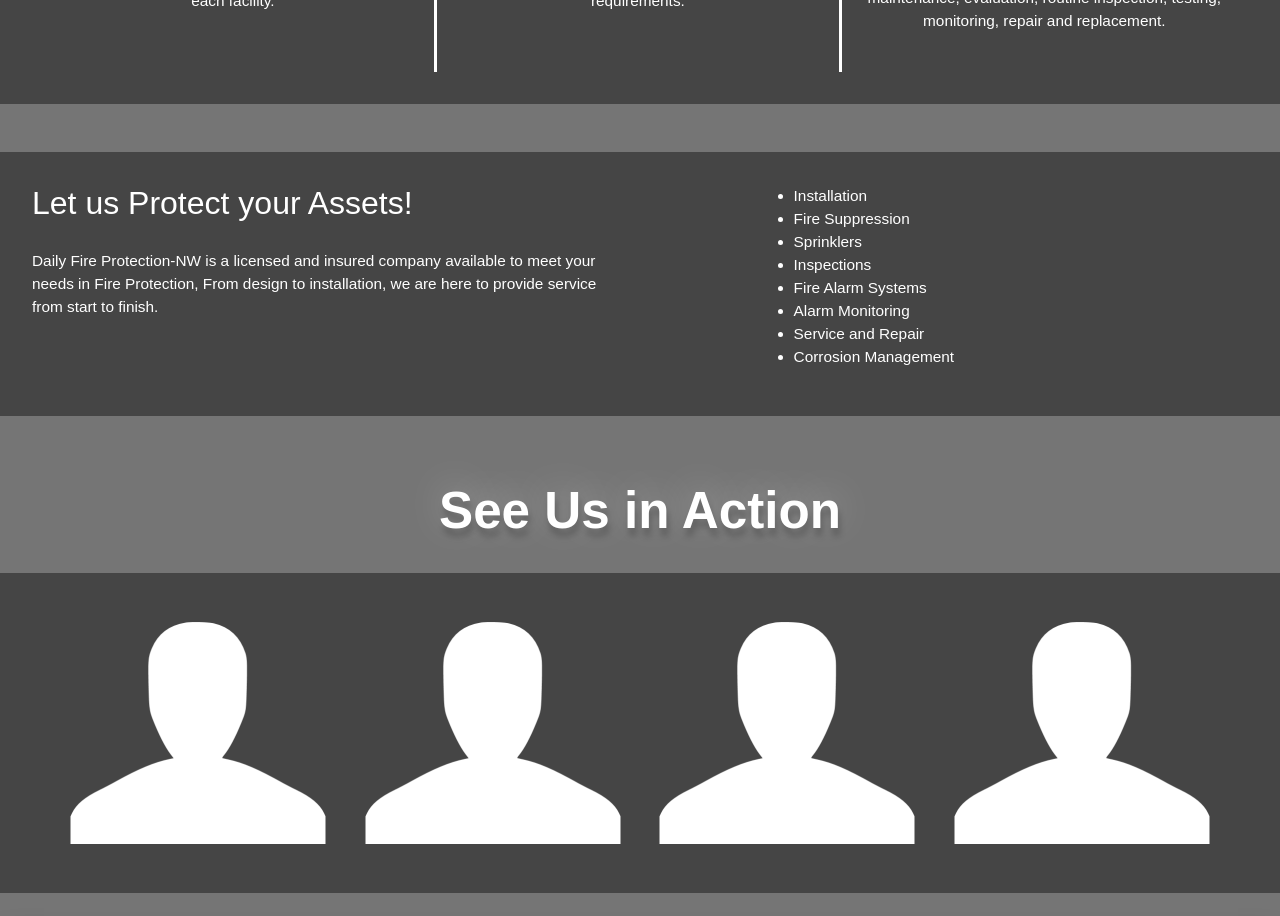
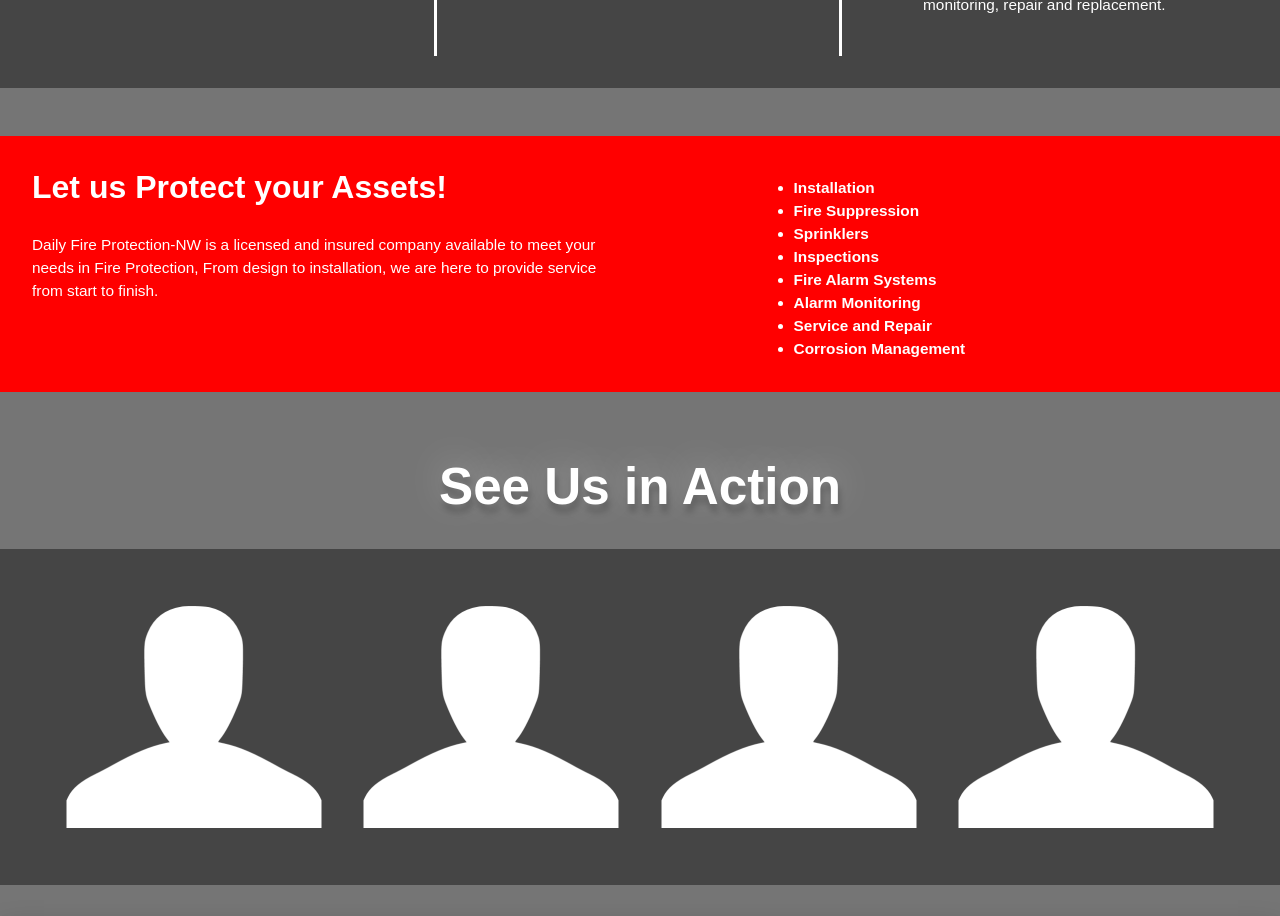
Before and after one commit to rubyreed/daily-fire-protection, a React (Create React App) app: page /services in a window 1280 px wide. Shown: the part 560-1476 px from the top of the page. Built offline with nearby package versions, Linux system fonts and the light colour scheme.

Commit message:
adjusted titles

```diff
--- a/src/App.css
+++ b/src/App.css
@@ -166,7 +166,7 @@
     color: white;
     display: flex;
     justify-content: center;
-    margin: 2rem;
+    margin-top: 3rem;
     font-weight: 900;
     text-shadow: 2px 8px 6px rgba(0, 0, 0, 0.2),
       0px -5px 35px rgba(255, 255, 255, 0.3);
@@ -197,7 +197,7 @@
   .servicesdiv {
     /* display: flex; */
     background-color: #454545;
-    margin-top: 4rem;
+    margin-top: 2rem;
     margin-bottom: 2rem;
     padding: 2rem;
   }
@@ -222,6 +222,7 @@
   }
   .servicehead {
     font-size: 5vw;
+    font-weight: 800;
   }
   .servicep {
     font-size: 3vw;
@@ -231,14 +232,17 @@
     color: white;
     display: flex;
     justify-content: center;
-    margin: 2rem;
+    margin-top: 3rem;
     font-weight: 900;
     text-shadow: 2px 8px 6px rgba(0, 0, 0, 0.2),
       0px -5px 35px rgba(255, 255, 255, 0.3);
   }
   .protect {
-    background-color: #454545;
-    padding: 2rem;
+    background-color: #ff0000;
+    padding-top: 2rem;
+    padding-left: 2rem;
+    padding-right: 2rem;
+    padding-bottom: 1rem;
     margin-top: 3rem;
     margin-bottom: 4rem;
     color: white;
@@ -249,8 +253,23 @@
     /* padding-right: 10rem; */
   }
   .protectlist {
+    padding-top: 0.5rem;
     width: 40%;
     font-size: 3vw;
+    font-weight: 650;
+  }
+  .actionpics {
+    padding: 2rem;
+    background-color: #454545;
+    width: 100%;
+    display: flex;
+    flex-wrap: wrap;
+    align-items: center;
+    justify-content: space-evenly;
+    margin-bottom: 2rem;
+  }
+  .actionpic {
+    padding: 0.5rem;
   }
   /* in home */
   .homehead {
@@ -353,7 +372,7 @@
     color: white;
     display: flex;
     justify-content: center;
-    margin: 2rem;
+    margin-top: 3rem;
     font-weight: 900;
     text-shadow: 2px 8px 6px rgba(0, 0, 0, 0.2),
       0px -5px 35px rgba(255, 255, 255, 0.3);
@@ -451,7 +470,7 @@
   .servicesdiv {
     /* display: flex; */
     background-color: #454545;
-    margin-top: 4rem;
+    margin-top: 2rem;
     margin-bottom: 2rem;
     padding: 2rem;
   }
@@ -476,6 +495,7 @@
   }
   .servicehead {
     font-size: 5vw;
+    font-weight: 800;
   }
   .servicep {
     font-size: 3vw;
@@ -485,14 +505,17 @@
     color: white;
     display: flex;
     justify-content: center;
-    margin: 2rem;
+    margin-top: 3rem;
     font-weight: 900;
     text-shadow: 2px 8px 6px rgba(0, 0, 0, 0.2),
       0px -5px 35px rgba(255, 255, 255, 0.3);
   }
   .protect {
-    background-color: #454545;
-    padding: 2rem;
+    background-color: #ff0000;
+    padding-top: 2rem;
+    padding-left: 2rem;
+    padding-right: 2rem;
+    padding-bottom: 1rem;
     margin-top: 3rem;
     margin-bottom: 4rem;
     color: white;
@@ -503,8 +526,23 @@
     /* padding-right: 10rem; */
   }
   .protectlist {
+    padding-top: 0.5rem;
     width: 40%;
     font-size: 3vw;
+    font-weight: 650;
+  }
+  .actionpics {
+    padding: 2rem;
+    background-color: #454545;
+    width: 100%;
+    display: flex;
+    flex-wrap: wrap;
+    align-items: center;
+    justify-content: space-evenly;
+    margin-bottom: 2rem;
+  }
+  .actionpic {
+    padding: 0.5rem;
   }
   /* in home */
   .homehead {
@@ -619,7 +657,7 @@
     color: white;
     display: flex;
     justify-content: center;
-    margin: 2rem;
+    margin-top: 3rem;
     font-weight: 900;
     text-shadow: 2px 8px 6px rgba(0, 0, 0, 0.2),
       0px -5px 35px rgba(255, 255, 255, 0.3);
@@ -726,7 +764,7 @@
   .servicesdiv {
     display: flex;
     background-color: #454545;
-    margin-top: 4rem;
+    margin-top: 2rem;
     margin-bottom: 2rem;
     padding: 2rem;
   }
@@ -748,6 +786,7 @@
   }
   .servicehead {
     font-size: 3.2vw;
+    font-weight: 800;
   }
   .servicep {
     font-size: 2vw;
@@ -757,14 +796,17 @@
     color: white;
     display: flex;
     justify-content: center;
-    margin: 2rem;
+    margin-top: 3rem;
     font-weight: 900;
     text-shadow: 2px 8px 6px rgba(0, 0, 0, 0.2),
       0px -5px 35px rgba(255, 255, 255, 0.3);
   }
   .protect {
-    background-color: #454545;
-    padding: 2rem;
+    background-color: #ff0000;
+    padding-top: 2rem;
+    padding-left: 2rem;
+    padding-right: 2rem;
+    padding-bottom: 1rem;
     margin-top: 3rem;
     margin-bottom: 4rem;
     color: white;
@@ -775,8 +817,23 @@
     padding-right: 10rem;
   }
   .protectlist {
+    padding-top: 0.5rem;
     width: 40%;
     font-size: 2vw;
+    font-weight: 650;
+  }
+  .actionpics {
+    padding: 2rem;
+    background-color: #454545;
+    width: 100%;
+    display: flex;
+    flex-wrap: wrap;
+    align-items: center;
+    justify-content: space-evenly;
+    margin-bottom: 2rem;
+  }
+  .actionpic {
+    padding: 0.5rem;
   }
   .serviceborder {
     border-right: 3px solid white;
@@ -900,7 +957,7 @@
     color: white;
     display: flex;
     justify-content: center;
-    margin: 2rem;
+    margin-top: 3rem;
     font-weight: 900;
     text-shadow: 2px 8px 6px rgba(0, 0, 0, 0.2),
       0px -5px 35px rgba(255, 255, 255, 0.3);
@@ -1006,7 +1063,7 @@
   .servicesdiv {
     display: flex;
     background-color: #454545;
-    margin-top: 4rem;
+    margin-top: 2rem;
     margin-bottom: 2rem;
     padding: 2rem;
   }
@@ -1028,6 +1085,7 @@
   }
   .servicehead {
     font-size: 3.2vw;
+    font-weight: 800;
   }
   .servicep {
     font-size: 2vw;
@@ -1037,14 +1095,17 @@
     color: white;
     display: flex;
     justify-content: center;
-    margin: 2rem;
+    margin-top: 3rem;
     font-weight: 900;
     text-shadow: 2px 8px 6px rgba(0, 0, 0, 0.2),
       0px -5px 35px rgba(255, 255, 255, 0.3);
   }
   .protect {
-    background-color: #454545;
-    padding: 2rem;
+    background-color: #ff0000;
+    padding-top: 2rem;
+    padding-left: 2rem;
+    padding-right: 2rem;
+    padding-bottom: 1rem;
     margin-top: 3rem;
     margin-bottom: 4rem;
     color: white;
@@ -1055,8 +1116,23 @@
     padding-right: 10rem;
   }
   .protectlist {
+    padding-top: 0.5rem;
     width: 40%;
     font-size: 2vw;
+    font-weight: 650;
+  }
+  .actionpics {
+    padding: 2rem;
+    background-color: #454545;
+    width: 100%;
+    display: flex;
+    flex-wrap: wrap;
+    align-items: center;
+    justify-content: space-evenly;
+    margin-bottom: 2rem;
+  }
+  .actionpic {
+    padding: 0.5rem;
   }
   .serviceborder {
     border-right: 3px solid white;
@@ -1236,7 +1312,7 @@
     color: white;
     display: flex;
     justify-content: center;
-    margin: 2rem;
+    margin-top: 3rem;
     font-weight: 900;
     text-shadow: 2px 8px 6px rgba(0, 0, 0, 0.2),
       0px -5px 35px rgba(255, 255, 255, 0.3);
@@ -1264,7 +1340,7 @@
   .servicesdiv {
     display: flex;
     background-color: #454545;
-    margin-top: 4rem;
+    margin-top: 2rem;
     margin-bottom: 2rem;
     padding: 2rem;
   }
@@ -1286,6 +1362,7 @@
   }
   .servicehead {
     font-size: 2.5vw;
+    font-weight: 800;
   }
   .servicep {
     font-size: 1.2vw;
@@ -1295,14 +1372,17 @@
     color: white;
     display: flex;
     justify-content: center;
-    margin: 2rem;
+    margin-top: 3rem;
     font-weight: 900;
     text-shadow: 2px 8px 6px rgba(0, 0, 0, 0.2),
       0px -5px 35px rgba(255, 255, 255, 0.3);
   }
   .protect {
-    background-color: #454545;
-    padding: 2rem;
+    background-color: #ff0000;
+    padding-top: 2rem;
+    padding-left: 2rem;
+    padding-right: 2rem;
+    padding-bottom: 1rem;
     margin-top: 3rem;
     margin-bottom: 4rem;
     color: white;
@@ -1313,8 +1393,23 @@
     padding-right: 10rem;
   }
   .protectlist {
+    padding-top: 0.5rem;
     width: 40%;
     font-size: 1.2vw;
+    font-weight: 650;
+  }
+  .actionpics {
+    padding: 2rem;
+    background-color: #454545;
+    width: 100%;
+    display: flex;
+    flex-wrap: wrap;
+    align-items: center;
+    justify-content: space-evenly;
+    margin-bottom: 2rem;
+  }
+  .actionpic {
+    padding: 0.5rem;
   }
   .serviceborder {
     border-right: 3px solid white;
--- a/src/pages/About.js
+++ b/src/pages/About.js
@@ -6,7 +6,7 @@
 const About = () => {
     return (
         <div className="about" style={{minWidth:"554px"}}>
-            <h1 style={{marginBottom:"3rem"}} className="title">About Us</h1>
+            <h1 style={{marginBottom:"2rem"}} className="title">About Us</h1>
         <div className="facts">
             <h2 className="fact1">Est. 2019</h2>
             <h2 className="fact2">Ada County, Canyon County & Surrounding Areas</h2>
@@ -24,7 +24,7 @@
                 Lorem ipsum dolor sit amet, consectetur adipiscing elit.
             </p>
         </div>
-        <h1 className="title">Meet the Team</h1>
+        <h1 style={{marginBottom:"2rem"}} className="title">Meet the Team</h1>
         <div style={{display:"flex", justifyContent:"center"}}>
         <img style={{height:"35vw", borderRadius:".5rem"}} src={people}/>
         </div>
--- a/src/pages/Contact.js
+++ b/src/pages/Contact.js
@@ -19,7 +19,7 @@
     }
     return (
         <div style={{display:"flex", justifyContent:"center", minWidth:"550px"}}>
-        <Container style={{marginBottom:"5rem", marginRight:"2rem", marginLeft:"2rem", marginBottom:"2rem"}} className="contactcontainer">
+        <Container style={{ marginRight:"2rem", marginLeft:"2rem", marginBottom:"3rem"}} className="contactcontainer">
             <h1 className="servicetitle">
                 Contact Us
             </h1>
--- a/src/pages/Services.js
+++ b/src/pages/Services.js
@@ -6,7 +6,7 @@
 
 const Services = () => {
     return (
-    <div>
+    <div style={{minWidth:"550px"}}>
         <h1 className="servicetitle">Services</h1>
         <div className="servicesdiv">
             <div className="service serviceborder">
@@ -51,11 +51,11 @@
         </div>
         <h1 className="servicetitle">See Us in Action</h1>
         <div>
-            <div style={{padding:"2rem",backgroundColor:"#454545", width:"100%", display:"flex", justifyContent:"space-evenly", marginBottom:"2rem"}}>
-            <img src={person}/>
-            <img src={person}/>
-            <img src={person}/>
-            <img src={person}/>
+            <div className="actionpics">
+            <img className="actionpic" src={person}/>
+            <img className="actionpic" src={person}/>
+            <img className="actionpic" src={person}/>
+            <img className="actionpic" src={person}/>
             </div>
         </div>
     </div>
```
